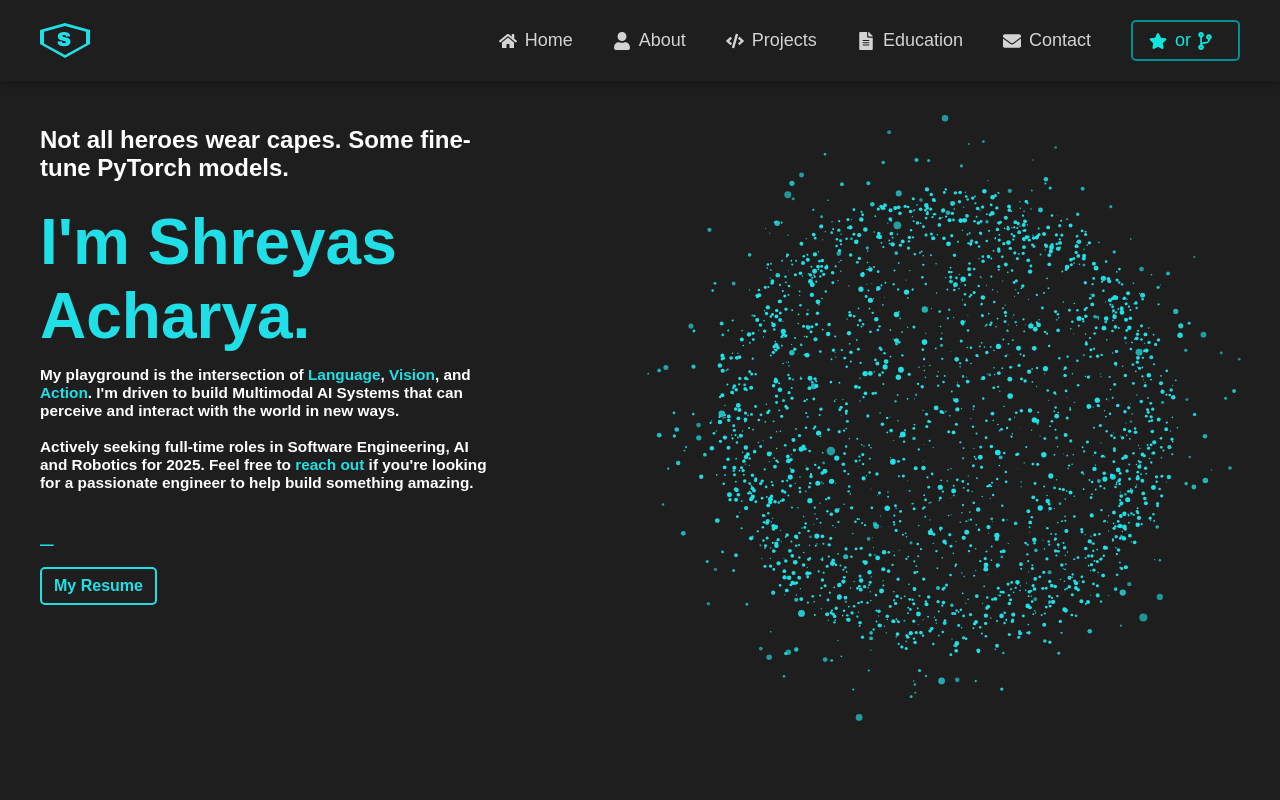
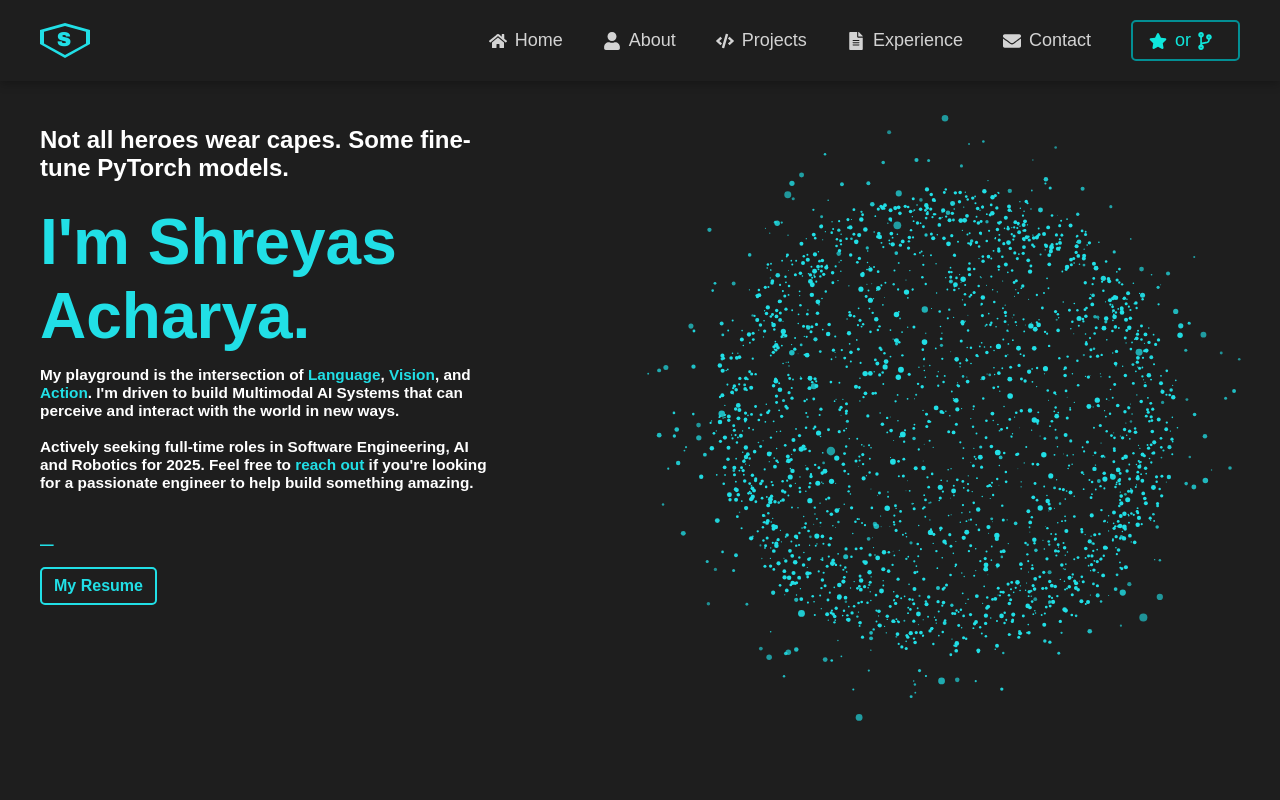
Before and after one commit to StarkGoku10/StarkGoku10.github.io, a React (Create React App) app: page / in a window 1280 px wide. Shown: the top 800 px of the page. Built offline with nearby package versions, Linux system fonts and the light colour scheme.

Commit message:
Header: changed one of the elements from education to experience.

```diff
--- a/src/components/header/header.tsx
+++ b/src/components/header/header.tsx
@@ -148,7 +148,7 @@ const Header: React.FC = () => {
         </motion.a>
         <motion.a href="#resume" className="nav-link" onClick={(e) => handleClick(e, 'resume')} variants={navItemVariants}>
           <FaFileAlt />
-          Education
+          Experience
         </motion.a>
         <motion.a href="#contact" className="nav-link" onClick={(e) => handleClick(e, 'social-links')} variants={navItemVariants}>
           <FaEnvelope />
```
